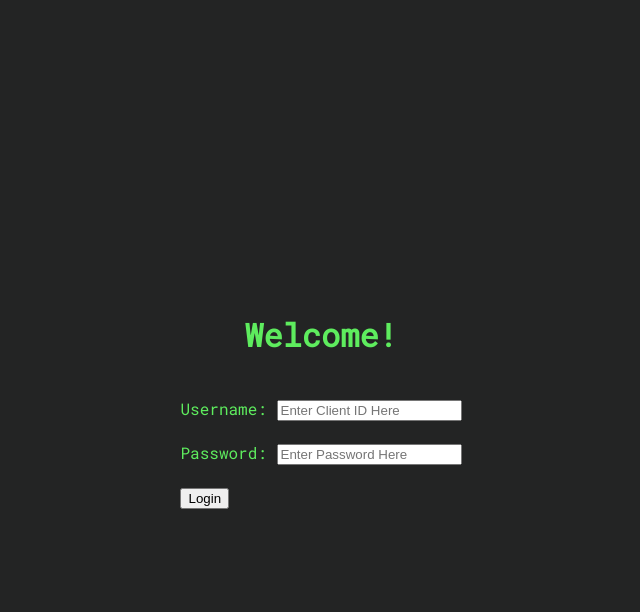
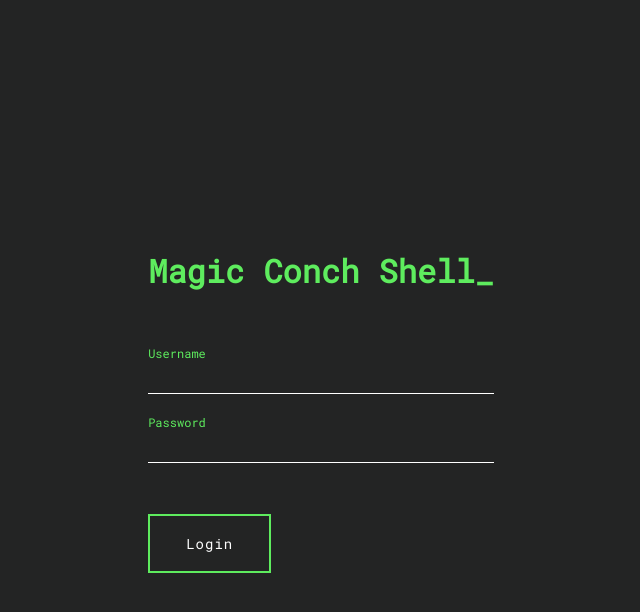
Before and after one commit to Waynel65/C2_Engineering_Project, a Flask app: page / in a window 1280 px wide. Shown: the top 612 px of the page, without its empty margins (319-959 px from the left). Run offline with Flask 2, Linux system fonts and the light colour scheme.

Commit message:
added css for login

```diff
--- a/C2/static/css/login.css
+++ b/C2/static/css/login.css
@@ -19,3 +19,60 @@ body {
 h1 {
     text-align: center;
 }
+
+.button {
+
+    color: #FFF;
+    border: 2px solid #5eec5e;
+    border-radius: 0px;
+    padding: 18px 36px;
+    display: inline-block;
+    font-family: 'Roboto Mono', monospace;
+    font-size: 14px;
+    letter-spacing: 1px;
+    cursor: pointer;
+    box-shadow: inset 0 0 0 0 #5eec5e;
+    -webkit-transition: ease-out 0.4s;
+    -moz-transition: ease-out 0.4s;
+    transition: ease-out 0.4s;
+    background-color: #232424;
+  }
+
+  .button:hover {
+    box-shadow: inset 400px 50px 0 0 #5eec5e;
+  }
+
+  .user-box {
+    position: relative;
+  }
+
+  .user-box input {
+    width: 100%;
+    padding: 10px 0;
+    font-size: 16px;
+    color: #fff;
+    margin-bottom: 30px;
+    border: none;
+    border-bottom: 1px solid #fff;
+    outline: none;
+    background: transparent;
+  }
+
+  .user-box label {
+    position: absolute;
+    top:0;
+    left: 0;
+    padding: 10px 0;
+    font-size: 16px;
+    color: #fff;
+    pointer-events: none;
+    transition: .5s;
+  }
+
+  .user-box input:focus ~ label,
+  .user-box input:valid ~ label {
+    top: -20px;
+    left: 0;
+    color: #5eec5e;
+    font-size: 12px;
+  }
--- a/C2/templates/login.html
+++ b/C2/templates/login.html
@@ -9,19 +9,21 @@
         <title>Home Page</title>
     </head>
     <body>
-        <h1>Welcome!</h1>
+        <h1>Magic Conch Shell_</h1>
+        <br> <br>
         <form method="post" action="{{ url_for('login_client')}}">
             <label for="login_client"></label>
-            <br>
-                Username:
-                <input type="client_id" name="client_id" placeholder="Enter Client ID Here" />
-            </br>
-            <br>
-                Password:
-                <input type="password" name="password" placeholder="Enter Password Here" />
-            </br>
-            <br><input type="submit" value="Login"></br>
+            <div class="user-box">
+                <input type="client_id" name="client_id"/>
+                <label>Username</label>
+            </div>
+            <div class="user-box">
+                <input type="password" name="password"/>
+                <label>Password</label>
+              </div>
+            <br><input class="button slide" type="submit" value="Login"></br>
         </form>
+
     </body>
 </html>
 
```
